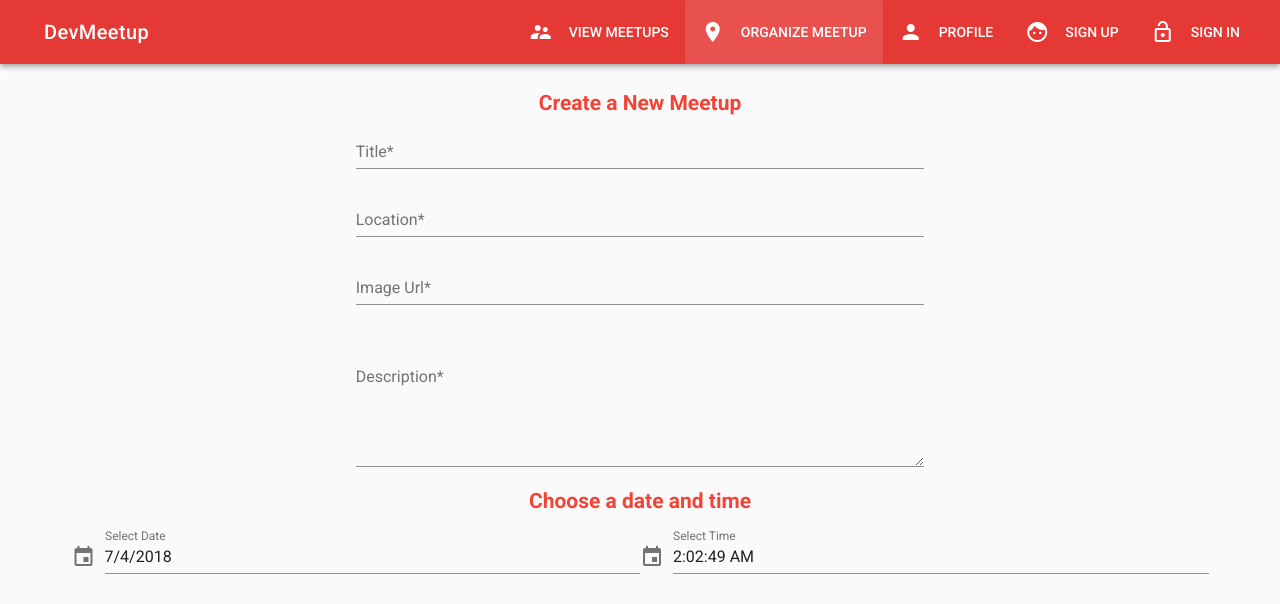
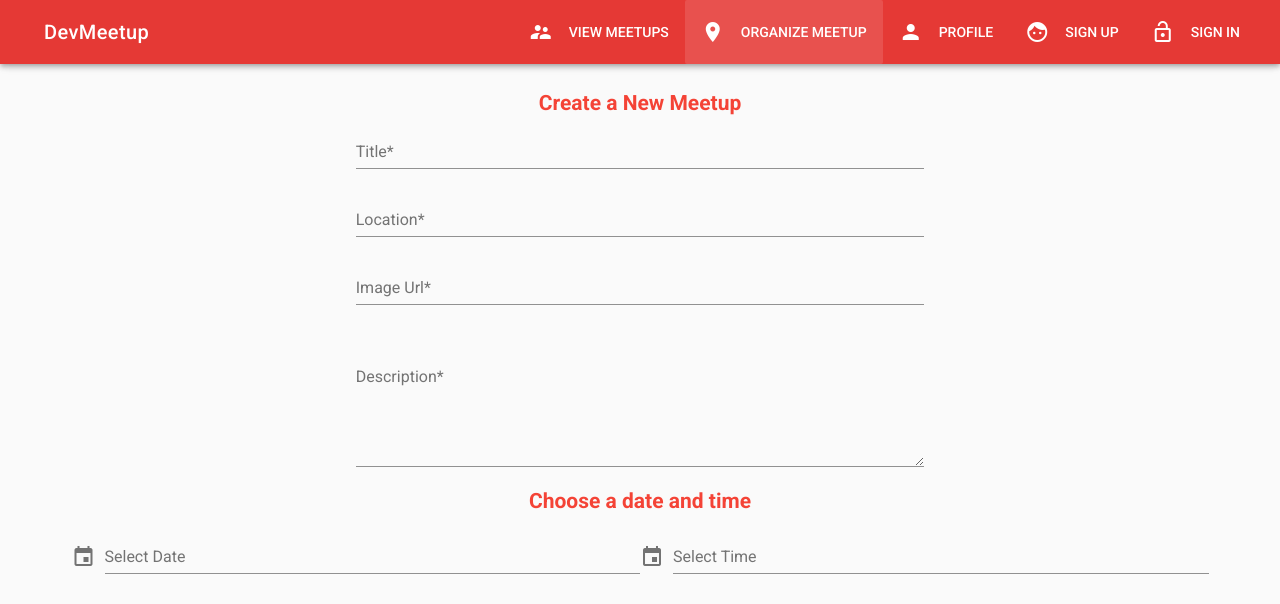
Before and after one commit to angelo21/dev-meetup, a Vue app: page /meetup/new in a window 1280 px wide. Shown: the top 604 px of the page. Built offline with nearby package versions, Linux system fonts and the light colour scheme.

Commit message:
Date/time pickers now work correctly and correctly update date data property

```diff
--- a/src/components/Meetup/CreateMeetup.vue
+++ b/src/components/Meetup/CreateMeetup.vue
@@ -84,7 +84,6 @@
                 ref="menu"
                 :close-on-content-click="false"
                 :nudge-right="40"
-                :return-value.sync="date"
                 lazy
                 transition="scale-transition"
                 offset-y
@@ -100,18 +99,17 @@
                 ></v-text-field>
                 <v-date-picker
                   v-model="date">
+                  <v-spacer></v-spacer>
                 </v-date-picker>
-                <p>{{ date }}</p>
               </v-menu>
             </v-flex>
-            <v-spacer></v-spacer>
 
             <v-flex xs12 sm6>
               <v-menu
                 ref="menu"
                 :close-on-content-click="false"
                 :nudge-right="40"
-                :return-value.sync="date"
+
                 lazy
                 transition="scale-transition"
                 offset-y
@@ -159,8 +157,8 @@ export default {
       location: "",
       imageUrl: "",
       description: "",
-      date: new Date().toLocaleDateString(),
-      time: new Date().toLocaleTimeString()
+      date: null,
+      time: null,
     };
   },
   computed: {
@@ -171,7 +169,7 @@ export default {
         this.imageUrl !== "" &&
         this.description !== ""
       );
-    }
+    },
   },
   methods: {
     onCreateMeetup() {
```
